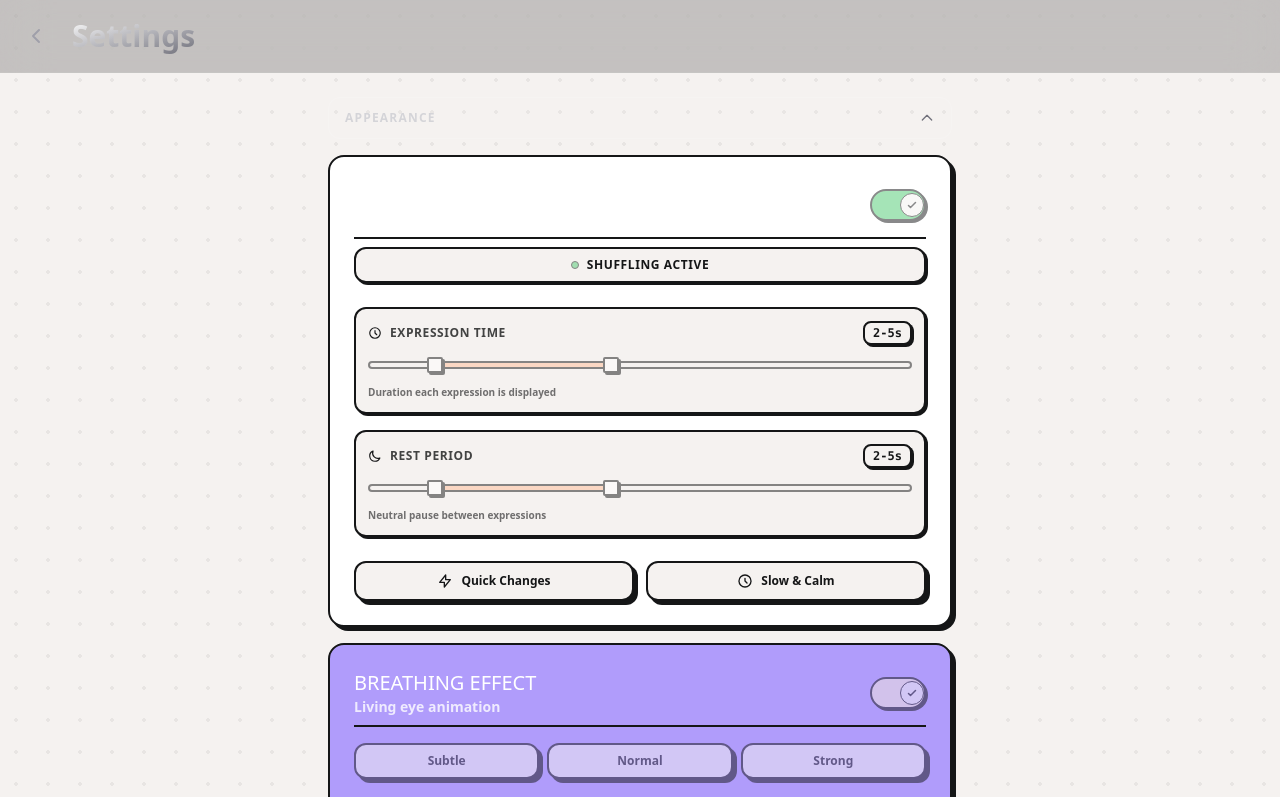
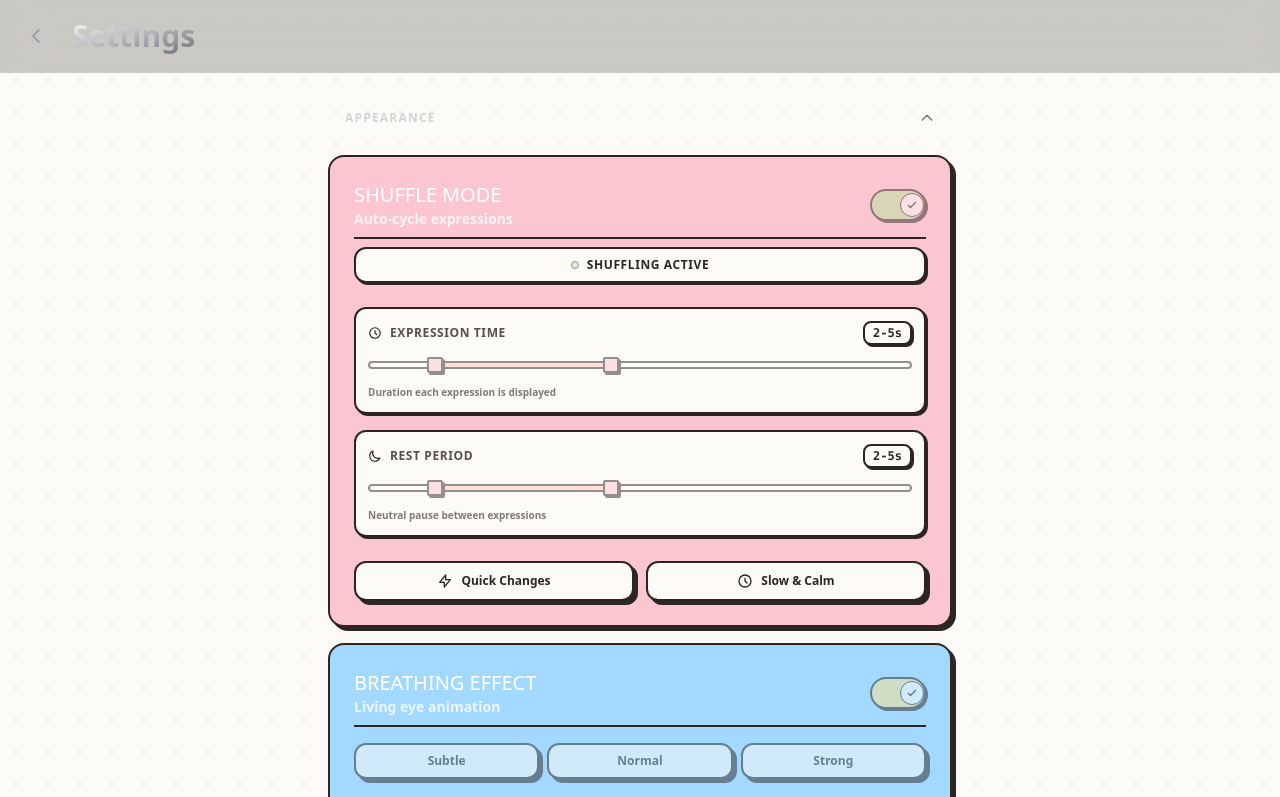
Before and after one commit to sanicxt/Leor, a SvelteKit app in the folder web/: page /settings in a window 1280 px wide. Shown: the top 797 px of the page. Built offline with nearby package versions, Linux system fonts and the light colour scheme; a web font is replaced by a local one.

Commit message:
style: restore original soft pastel color scheme, keep display font

```diff
--- a/web/src/app.css
+++ b/web/src/app.css
@@ -1,14 +1,14 @@
 @import 'tailwindcss';
 
 @theme {
-    --color-ink: #151617;
-    --color-bento-border: #151617;
-    --color-paper: #f5f2f0;
-    --color-bento-pink: #ffffff;
-    --color-bento-blue: #b09cfb;
-    --color-bento-green: #4ecb71;
-    --color-bento-yellow: #f5e9dc;
-    --color-bento-peach: #ffbe98;
+    --color-ink: #2d2424;
+    --color-bento-border: #2d2424;
+    --color-paper: #fdfbf7;
+    --color-bento-pink: #fbc6d0;
+    --color-bento-blue: #a3d9ff;
+    --color-bento-green: #b9e6a0;
+    --color-bento-yellow: #fae188;
+    --color-bento-peach: #ffc9b5;
 
     --font-display: "Gasoek One", "Bricolage Grotesque", "Archivo", ui-sans-serif, system-ui, sans-serif;
 
@@ -164,14 +164,14 @@
     /* Dark mode override — only applied when the user toggles it.
        The app defaults to the light cream look; the OS color scheme is ignored. */
     :root.dark {
-        --color-ink: #f2efe9;
-        --color-bento-border: #0a0a0a;
-        --color-paper: #151519;
-        --color-bento-pink: #2a2a30;
-        --color-bento-blue: #3a2f66;
-        --color-bento-green: #1f4d34;
-        --color-bento-yellow: #453722;
-        --color-bento-peach: #5c3a2c;
+        --color-ink: #f2eedc;
+        --color-bento-border: #111111;
+        --color-paper: #201c1a;
+        --color-bento-pink: #6e1c3b;
+        --color-bento-blue: #163a5f;
+        --color-bento-green: #1b4830;
+        --color-bento-yellow: #4a3b10;
+        --color-bento-peach: #6b2d18;
     }
 }
 
```
